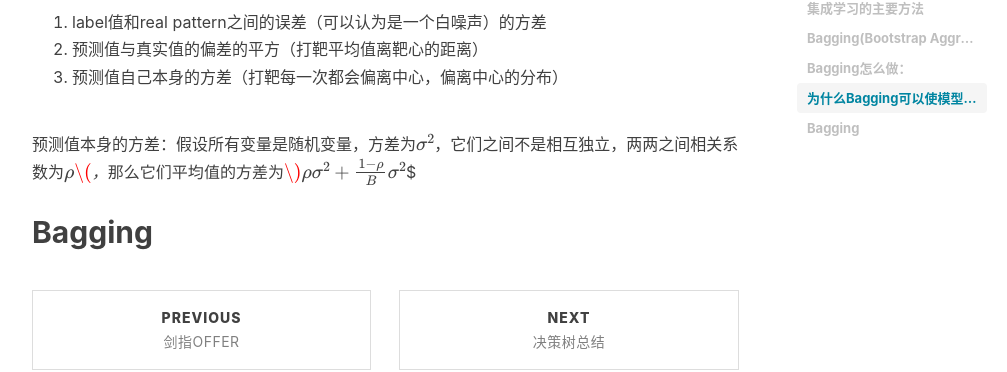
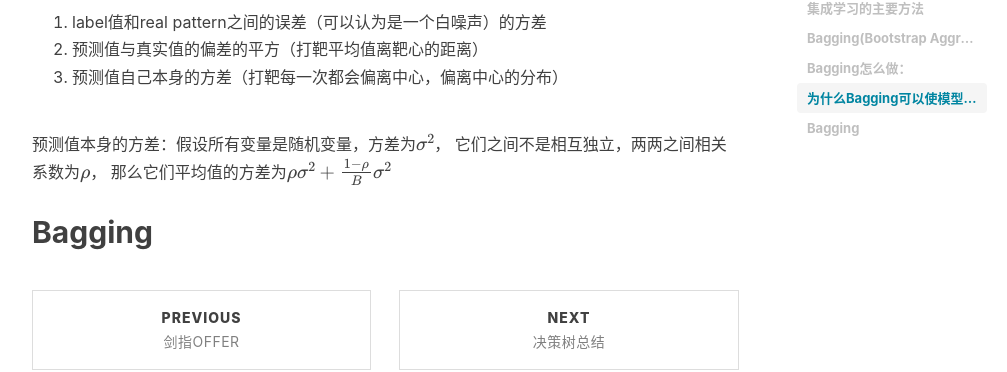
Before and after one commit to BishengSJTU/BishengSJTU.github.io, a Jekyll site: the page built from _posts/2018-12-08-Ensemble Learning总结.md, in a window 1280 px wide and 900 px high, scrolled down 1880 px. Shown: the part 126-498 px from the top of the window, without its empty margins (233-1240 px from the left). Built offline with Jekyll 4.4.1, drawn with Linux system fonts in a browser that asks for light colours; nearby versions of some CDN libraries; formulas are drawn with MathJax 3; comment, search, counter and statistics services are not loaded.

Commit message:
2018-12-08

```diff
--- a/_posts/2018-12-08-Ensemble Learning总结.md
+++ b/_posts/2018-12-08-Ensemble Learning总结.md
@@ -53,7 +53,9 @@ bias相互抵消了，所以可以认为对Z'做平均后新训练集的数据
 2. 预测值与真实值的偏差的平方（打靶平均值离靶心的距离）
 3. 预测值自己本身的方差（打靶每一次都会偏离中心，偏离中心的分布）
 
-预测值本身的方差：假设所有变量是随机变量，方差为$$\sigma^2$$，它们之间不是相互独立，两两之间相关系数为$\rho$$，那么它们平均值的方差为$$\rho\sigma^{2}+\frac{1-\rho}{B}\sigma^2$$
+预测值本身的方差：假设所有变量是随机变量，方差为$$\sigma^2$$，
+它们之间不是相互独立，两两之间相关系数为$$\rho$$，
+那么它们平均值的方差为$$\rho\sigma^{2}+\frac{1-\rho}{B}\sigma^2$$
 
 ## Bagging
 
```
